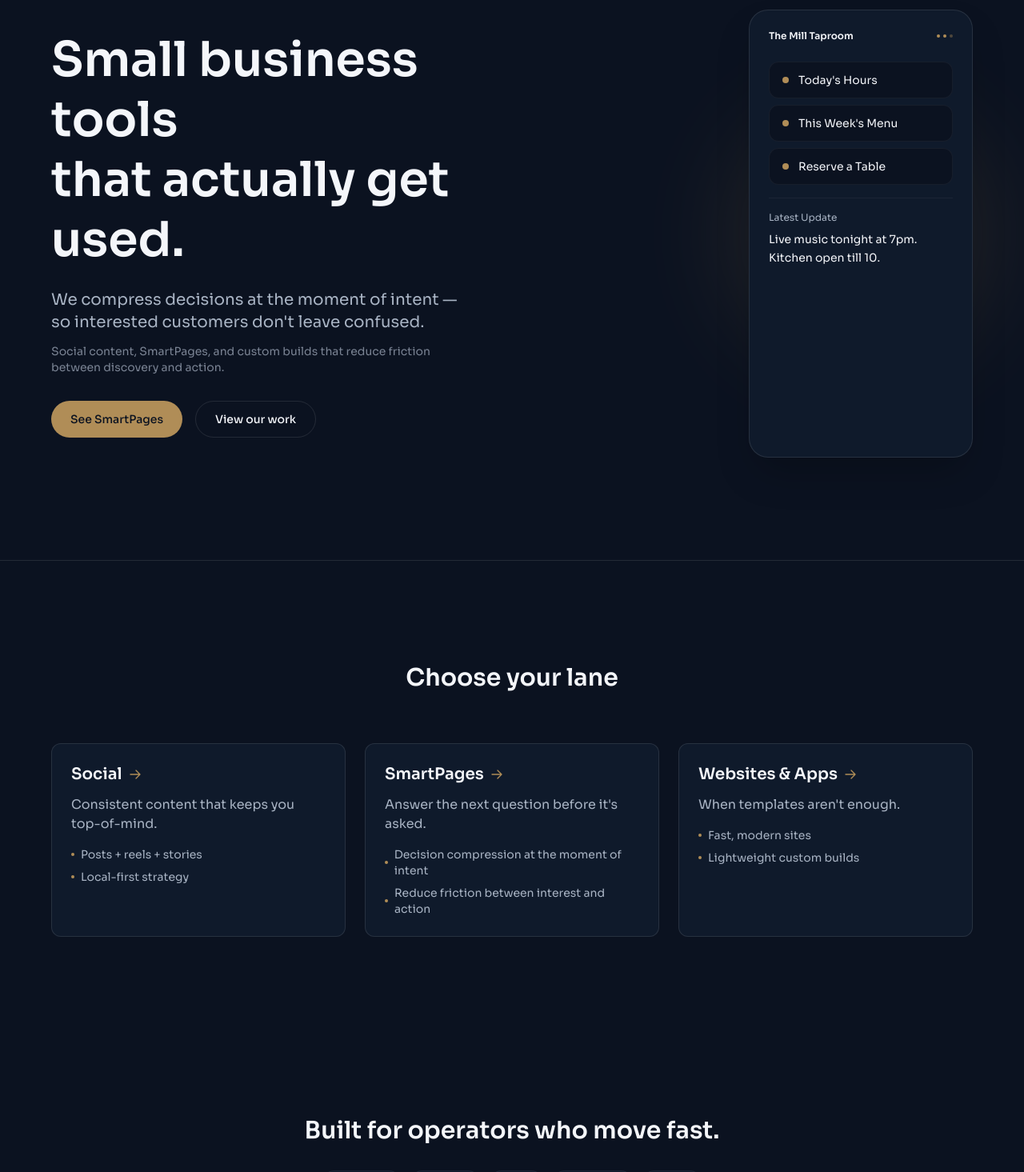
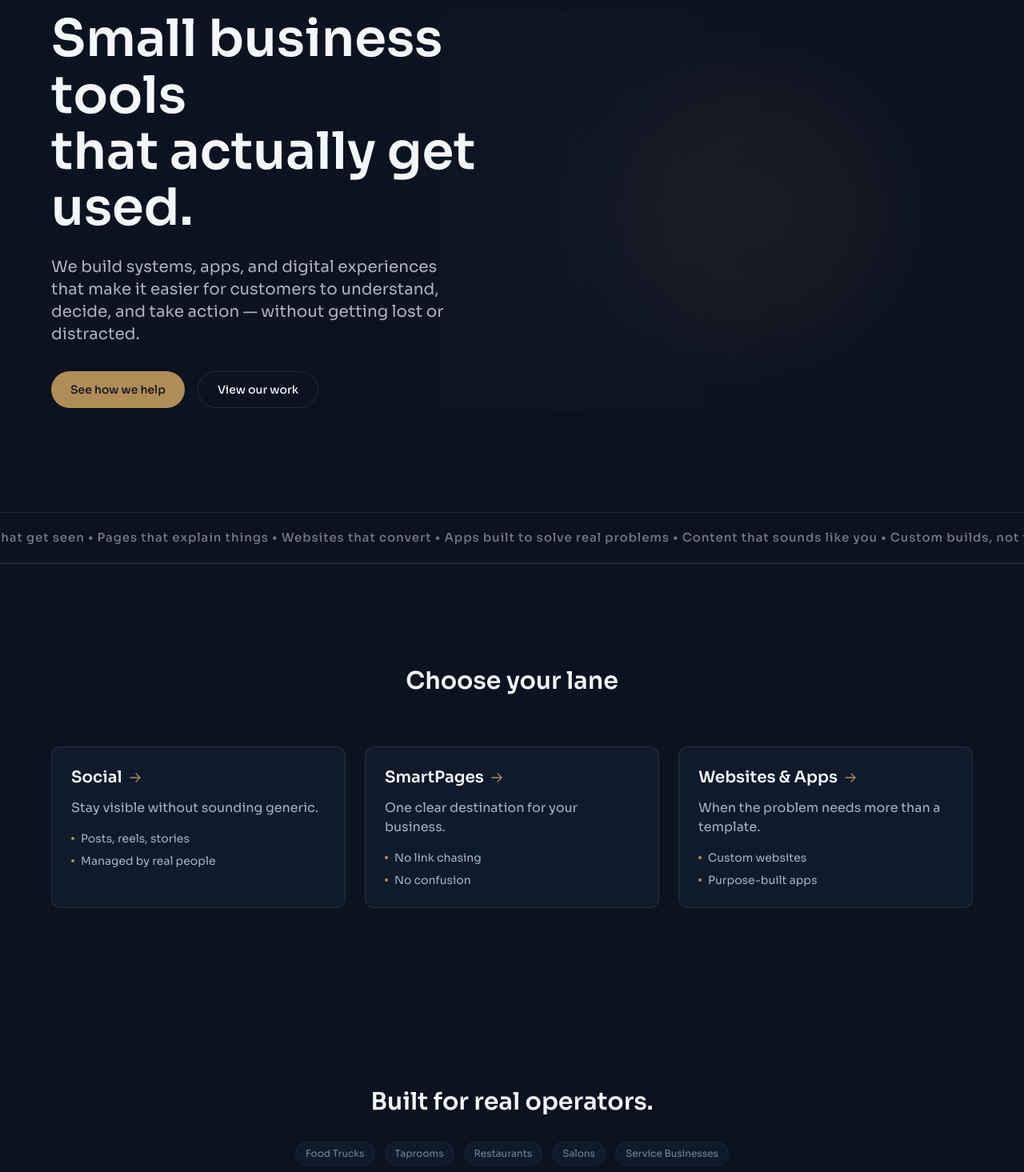
Before and after one commit to Dunzoai/shortlist-pass-hub, a Next.js app: page / in a window 1280 px wide. Shown: the part 180-1645 px from the top of the page at 80% size. Built offline with nearby package versions, Linux system fonts and the light colour scheme.

Commit message:
parent brand homepage

```diff
--- a/src/app/page.tsx
+++ b/src/app/page.tsx
@@ -20,60 +20,41 @@ const staggerContainer = {
 
 function HeroVisual() {
   return (
-    <div className="relative flex justify-center lg:justify-end">
-      {/* Radial glow */}
-      <div className="absolute inset-0 -z-10 blur-3xl opacity-15">
-        <div className="absolute top-1/2 left-1/2 -translate-x-1/2 -translate-y-1/2 w-80 h-80 bg-[#B08D57] rounded-full" />
-      </div>
+    <div className="relative w-full h-[400px] lg:h-[500px] flex items-center justify-center">
+      {/* Ambient brass glow */}
+      <motion.div
+        initial={{ opacity: 0, scale: 0.8 }}
+        animate={{ opacity: [0.06, 0.08, 0.06], scale: [0.8, 1, 0.8] }}
+        transition={{ duration: 22, repeat: Infinity, ease: "easeInOut" }}
+        className="absolute w-96 h-96 bg-[#B08D57] rounded-full blur-3xl"
+      />
 
-      {/* SmartPage Preview Panel */}
+      {/* Light sweep */}
       <motion.div
-        initial={{ opacity: 0, y: 20 }}
-        animate={{ opacity: 1, y: 0 }}
-        transition={{ duration: 0.8, delay: 0.3, ease: "easeOut" }}
-        className="relative w-[280px] h-[560px] bg-[#0F1A2B] border border-white/10 rounded-3xl p-6 shadow-2xl"
+        initial={{ x: "-100%", opacity: 0 }}
+        animate={{ x: "100%", opacity: [0, 0.03, 0] }}
+        transition={{ duration: 20, repeat: Infinity, ease: "linear", repeatDelay: 5 }}
+        className="absolute inset-0 bg-gradient-to-r from-transparent via-white to-transparent"
+      />
+    </div>
+  );
+}
+
+function ScrollingBelt() {
+  const beltText = "Posts that get seen • Pages that explain things • Websites that convert • Apps built to solve real problems • Content that sounds like you • Custom builds, not templates • Fewer missed customers";
+
+  return (
+    <div className="border-t border-b border-white/[0.08] bg-[#0B1220] h-16 overflow-hidden">
+      <motion.div
+        initial={{ x: 0 }}
+        animate={{ x: "-50%" }}
+        transition={{ duration: 50, repeat: Infinity, ease: "linear" }}
+        className="flex items-center h-full whitespace-nowrap"
       >
-        {/* Phone notch area */}
-        <div className="flex items-center justify-between mb-6">
-          <span className="text-xs font-semibold text-[#F4F6FA]">The Mill Taproom</span>
-          <div className="flex gap-1">
-            <div className="w-1 h-1 rounded-full bg-[#B08D57]" />
-            <div className="w-1 h-1 rounded-full bg-[#B08D57]" />
-            <div className="w-1 h-1 rounded-full bg-[#B08D57]/40" />
-          </div>
-        </div>
-
-        {/* Content area with staggered reveal */}
-        <motion.div
-          initial={{ opacity: 0 }}
-          animate={{ opacity: 1 }}
-          transition={{ duration: 0.6, delay: 0.8, ease: "easeOut" }}
-          className="space-y-4"
-        >
-          {/* Quick action links */}
-          <div className="space-y-2">
-            <div className="flex items-center gap-3 px-4 py-3 bg-[#0B1220] border border-white/5 rounded-xl">
-              <div className="w-2 h-2 rounded-full bg-[#B08D57]" />
-              <span className="text-sm text-[#F4F6FA]">Today's Hours</span>
-            </div>
-            <div className="flex items-center gap-3 px-4 py-3 bg-[#0B1220] border border-white/5 rounded-xl">
-              <div className="w-2 h-2 rounded-full bg-[#B08D57]" />
-              <span className="text-sm text-[#F4F6FA]">This Week's Menu</span>
-            </div>
-            <div className="flex items-center gap-3 px-4 py-3 bg-[#0B1220] border border-white/5 rounded-xl">
-              <div className="w-2 h-2 rounded-full bg-[#B08D57]" />
-              <span className="text-sm text-[#F4F6FA]">Reserve a Table</span>
-            </div>
-          </div>
-
-          {/* Info section */}
-          <div className="pt-4 border-t border-white/5">
-            <div className="text-xs text-[#A9B4C4] mb-2">Latest Update</div>
-            <div className="text-sm text-[#F4F6FA] leading-relaxed">
-              Live music tonight at 7pm. Kitchen open till 10.
-            </div>
-          </div>
-        </motion.div>
+        {/* Duplicate for seamless loop */}
+        <span className="text-[15px] font-medium tracking-[0.06em] text-[#A9B4C4]/65 px-4">
+          {beltText} • {beltText}
+        </span>
       </motion.div>
     </div>
   );
@@ -127,11 +108,7 @@ function FeatureCard({ title, oneLiner, bullets, href, index }: FeatureCardProps
 }
 
 function ProofStrip() {
-  const chips = ["Food trucks", "Taprooms", "Salons", "Contractors", "Studios"];
-  const proofBlocks = [
-    { title: "Speed", desc: "Updates in minutes, not days." },
-    { title: "Clarity", desc: "Customers stop DM'ing the same questions." },
-  ];
+  const chips = ["Food Trucks", "Taprooms", "Restaurants", "Salons", "Service Businesses"];
 
   return (
     <section className="py-24">
@@ -148,14 +125,14 @@ function ProofStrip() {
             transition={{ duration: 0.5, ease: "easeOut" }}
             className="text-3xl font-semibold text-[#F4F6FA] mb-8"
           >
-            Built for operators who move fast.
+            Built for real operators.
           </motion.h2>
 
           {/* Chips */}
           <motion.div
             variants={fadeUpVariant}
             transition={{ duration: 0.5, delay: 0.1, ease: "easeOut" }}
-            className="flex flex-wrap justify-center gap-3 mb-12"
+            className="flex flex-wrap justify-center gap-3 mb-6"
           >
             {chips.map((chip) => (
               <span
@@ -167,22 +144,14 @@ function ProofStrip() {
             ))}
           </motion.div>
 
-          {/* Proof blocks */}
-          <motion.div
+          {/* Optional reinforcement line */}
+          <motion.p
             variants={fadeUpVariant}
-            transition={{ duration: 0.5, delay: 0.2, ease: "easeOut" }}
-            className="grid grid-cols-1 sm:grid-cols-2 gap-6 max-w-xl mx-auto"
+            transition={{ duration: 0.5, delay: 0.15, ease: "easeOut" }}
+            className="text-base text-[#A9B4C4]/80"
           >
-            {proofBlocks.map((block) => (
-              <div
-                key={block.title}
-                className="p-6 bg-[#0F1A2B] border border-white/10 rounded-xl text-left"
-              >
-                <h3 className="text-lg font-semibold text-[#B08D57] mb-2">{block.title}</h3>
-                <p className="text-sm text-[#A9B4C4]">{block.desc}</p>
-              </div>
-            ))}
-          </motion.div>
+            Designed around how customers actually behave.
+          </motion.p>
         </motion.div>
       </Container>
     </section>
@@ -208,20 +177,20 @@ export default function Home() {
   const features = [
     {
       title: "Social",
-      oneLiner: "Consistent content that keeps you top-of-mind.",
-      bullets: ["Posts + reels + stories", "Local-first strategy"],
+      oneLiner: "Stay visible without sounding generic.",
+      bullets: ["Posts, reels, stories", "Managed by real people"],
       href: "/social",
     },
     {
       title: "SmartPages",
-      oneLiner: "Answer the next question before it's asked.",
-      bullets: ["Decision compression at the moment of intent", "Reduce friction between interest and action"],
+      oneLiner: "One clear destination for your business.",
+      bullets: ["No link chasing", "No confusion"],
       href: "/smartpages",
     },
     {
       title: "Websites & Apps",
-      oneLiner: "When templates aren't enough.",
-      bullets: ["Fast, modern sites", "Lightweight custom builds"],
+      oneLiner: "When the problem needs more than a template.",
+      bullets: ["Custom websites", "Purpose-built apps"],
       href: "/digital",
     },
   ];
@@ -241,23 +210,16 @@ export default function Home() {
               <motion.h1
                 variants={fadeUpVariant}
                 transition={{ duration: 0.5, ease: "easeOut" }}
-                className="text-4xl md:text-5xl lg:text-6xl font-semibold text-[#F4F6FA] leading-tight mb-6"
+                className="text-[40px] md:text-[56px] lg:text-[64px] font-semibold text-[#F4F6FA] leading-[1.1] mb-6"
               >
                 Small business tools <br className="hidden lg:block" />that actually get used.
               </motion.h1>
               <motion.p
                 variants={fadeUpVariant}
                 transition={{ duration: 0.5, delay: 0.1, ease: "easeOut" }}
-                className="text-lg lg:text-xl text-[#A9B4C4] mb-3 max-w-lg"
+                className="text-lg lg:text-xl text-[#A9B4C4] mb-8 max-w-[520px]"
               >
-                We compress decisions at the moment of intent — so interested customers don't leave confused.
-              </motion.p>
-              <motion.p
-                variants={fadeUpVariant}
-                transition={{ duration: 0.5, delay: 0.15, ease: "easeOut" }}
-                className="text-sm text-[#A9B4C4]/70 mb-8 max-w-lg"
-              >
-                Social content, SmartPages, and custom builds that reduce friction between discovery and action.
+                We build systems, apps, and digital experiences that make it easier for customers to understand, decide, and take action — without getting lost or distracted.
               </motion.p>
               <motion.div
                 variants={fadeUpVariant}
@@ -265,10 +227,10 @@ export default function Home() {
                 className="flex flex-col sm:flex-row gap-4"
               >
                 <Link
-                  href="/smartpages"
+                  href="#choose-lane"
                   className="inline-flex items-center justify-center px-6 py-3 text-sm font-medium bg-[#B08D57] text-[#0B1220] rounded-full hover:bg-[#c9a46a] transition-colors duration-300"
                 >
-                  See SmartPages
+                  See how we help
                 </Link>
                 <Link
                   href="/digital"
@@ -287,8 +249,11 @@ export default function Home() {
         </Container>
       </section>
 
+      {/* Scrolling Belt */}
+      <ScrollingBelt />
+
       {/* Choose Your Lane Section */}
-      <section className="py-32 border-t border-white/10">
+      <section id="choose-lane" className="py-32 border-t border-white/10">
         <Container>
           <motion.h2
             initial={{ opacity: 0, y: 12 }}
```
